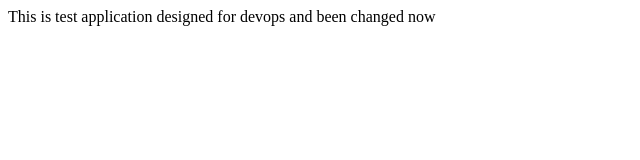
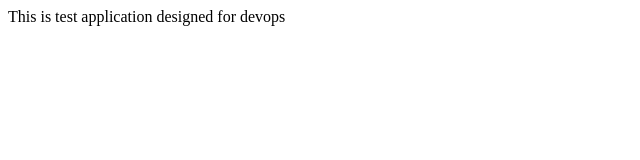
Before and after one commit to Srik7212/wiprodemo, a plain HTML site: page index.html in a window 1280 px wide. Shown: the whole page, without its empty margins (0-640 px from the left). Drawn offline with Linux system fonts and the light colour scheme.

Commit message:
Update index.html

```diff
--- a/index.html
+++ b/index.html
@@ -3,6 +3,6 @@
 <title>  sample  web application </title>
 </head>
 <body>
-This is  test application designed  for  devops  and been changed now
+This is  test application designed  for  devops
 </body>
 </html>
```
